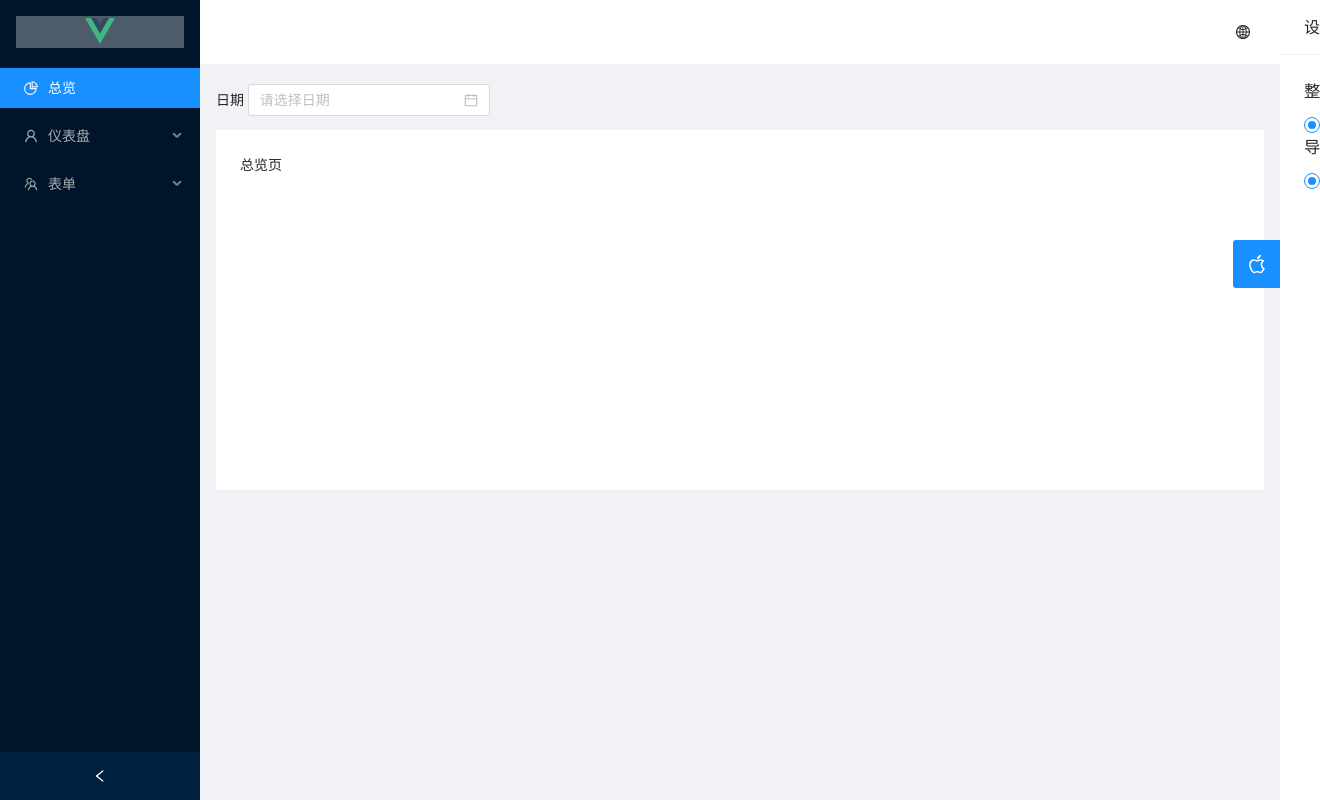
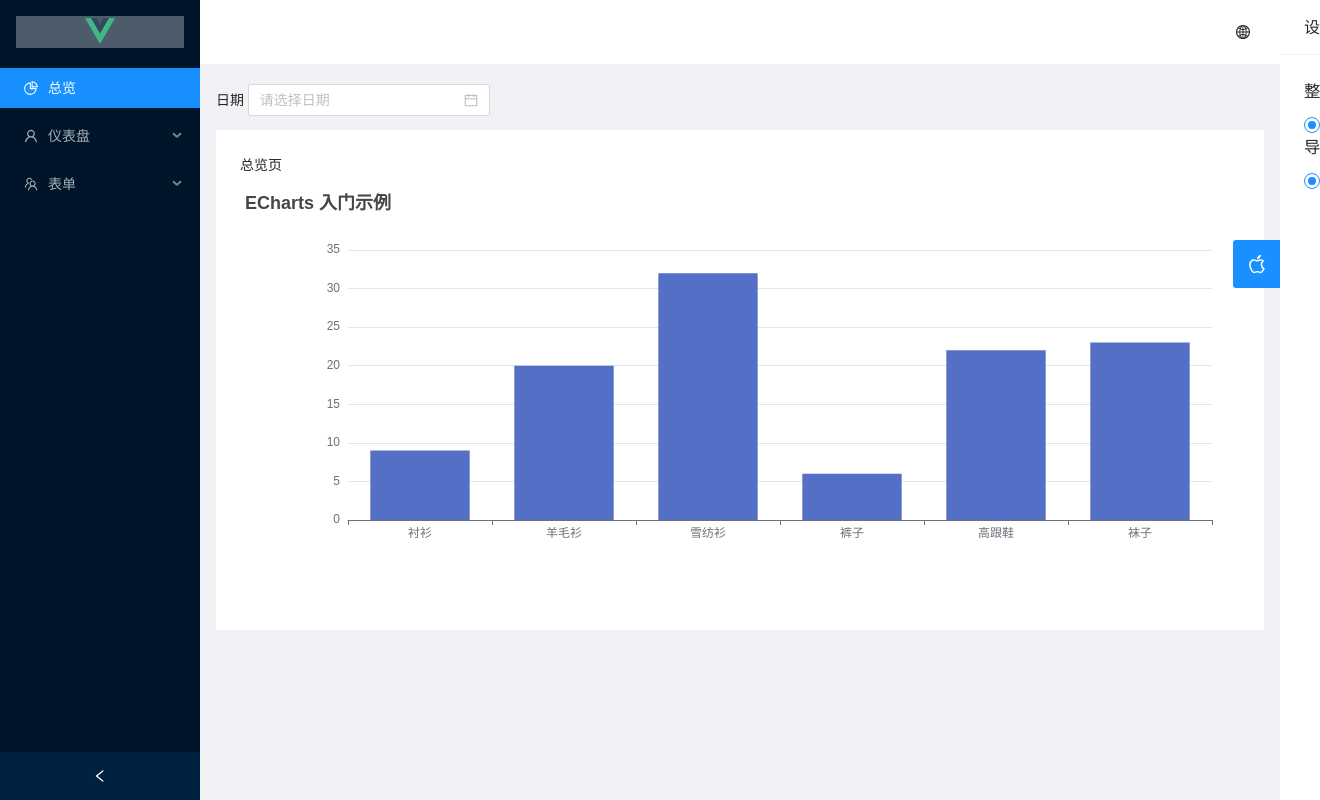
Before and after one commit to StevenMayD/ant-design-vue-pro-refactor, a Vue app in the folder ant-design-vue-pro-refactor/: page /overview in a window 1280 px wide. Shown: the whole page, 1320 px wide, since content can reach past the window. Built offline with nearby package versions, Linux system fonts and the light colour scheme.

Commit message:
引入 ECharts：图表组件使用

```diff
--- a/ant-design-vue-pro-refactor/package.json
+++ b/ant-design-vue-pro-refactor/package.json
@@ -12,6 +12,7 @@
     "@ant-design/icons-vue": "^6.1.0",
     "ant-design-vue": "^2.2.8",
     "core-js": "^3.6.5",
+    "echarts": "^5.3.3",
     "vue": "^3.0.0",
     "vue-i18n": "^9.1.10",
     "vue-router": "^4.0.0-0",
--- /dev/null
+++ b/ant-design-vue-pro-refactor/src/components/Chart.vue
@@ -0,0 +1,42 @@
+<template>
+  <!-- 元素绑定ref -->
+  <div ref="chartDom"></div>
+</template>
+
+<script>
+import * as echarts from "echarts"; // 这样会将echarts包全部引入 比较大
+
+export default {
+  props: {
+    // 接收外界传参属性option（用于加载图表数据）
+    option: {
+      type: Object,
+      default: () => {},
+    },
+  },
+  watch: {
+    // 监听传参option的变化，用于更新图表（没有监听变化的话，刷新页面无法呈现图表）
+    option(val) {
+      this.myChart.setOption(val);
+    },
+  },
+  mounted() {
+    // 页面渲染完成后调用方法渲染图表
+    this.renderChart();
+  },
+  // 方法列表
+  methods: {
+    renderChart() {
+      /*
+   知识点：ref
+    在JavaScript中需要通过document.querySelector("#demo"), document.getElementById('main') 来获取dom节点，然后再获取这个节点的值。
+    在Vue中，我们不用获取dom节点，元素绑定ref之后，直接通过this.$refs即可调用，这样可以减少获取dom节点的消耗。vue中直接使用ref，不用任何引入或npm操作
+    ref被用来给元素或子组件注册引用信息。引用信息将会注册在父组件的 $refs对象上。
+    如果在普通的 DOM 元素上使用，引用指向的就是 DOM 元素；如果用在子组件上，引用就指向该子组件实例
+   */
+      this.myChart = echarts.init(this.$refs.chartDom); // 基于准备好的dom，初始化echarts实例（将dom元素与图表绑定）
+      this.myChart.setOption(this.option); // 绘制图表（利用option数据加载图表数据）
+    },
+  },
+};
+</script>
--- a/ant-design-vue-pro-refactor/src/views/main/overview/overview.vue
+++ b/ant-design-vue-pro-refactor/src/views/main/overview/overview.vue
@@ -8,13 +8,58 @@
         {{ $t("overview.dateLabel") }}
         <a-date-picker></a-date-picker>
       </p>
-      <div :style="{ padding: '24px', background: '#fff', minHeight: '360px' }">
-        总览页
+      <div :style="{ padding: '24px', background: '#fff', minHeight: '500px' }">
+        <p>总览页</p>
+        <!-- 图表组件传参图表数据 -->
+        <Chart :option="chartOption" style="height: 400px; width: 90%"></Chart>
       </div>
     </a-layout-content>
   </a-layout>
 </template>
 
-<script></script>
+<script>
+// 子页面中引入自定义的图表组件
+import Chart from "../../../components/Chart";
+
+export default {
+  data() {
+    return {
+      // 声明变量
+      chartOption: {},
+    };
+  },
+  mounted() {
+    // 页面完成渲染调用方法
+    this.getChartData();
+  },
+  // 方法列表
+  methods: {
+    // 赋值变量
+    getChartData() {
+      this.chartOption = {
+        title: {
+          text: "ECharts 入门示例",
+        },
+        tooltip: {},
+        xAxis: {
+          data: ["衬衫", "羊毛衫", "雪纺衫", "裤子", "高跟鞋", "袜子"], // 图表横坐标 名称
+        },
+        yAxis: {},
+        series: [
+          {
+            name: "销量",
+            type: "bar",
+            data: [9, 20, 32, 6, 22, 23], // 固定数据
+          },
+        ],
+      };
+    },
+  },
+  // 子页面中注册组件
+  components: {
+    Chart,
+  },
+};
+</script>
 
 <style></style>
```
Also changed, not shown: 1 other file (tests, documents, lock files or other folders).
